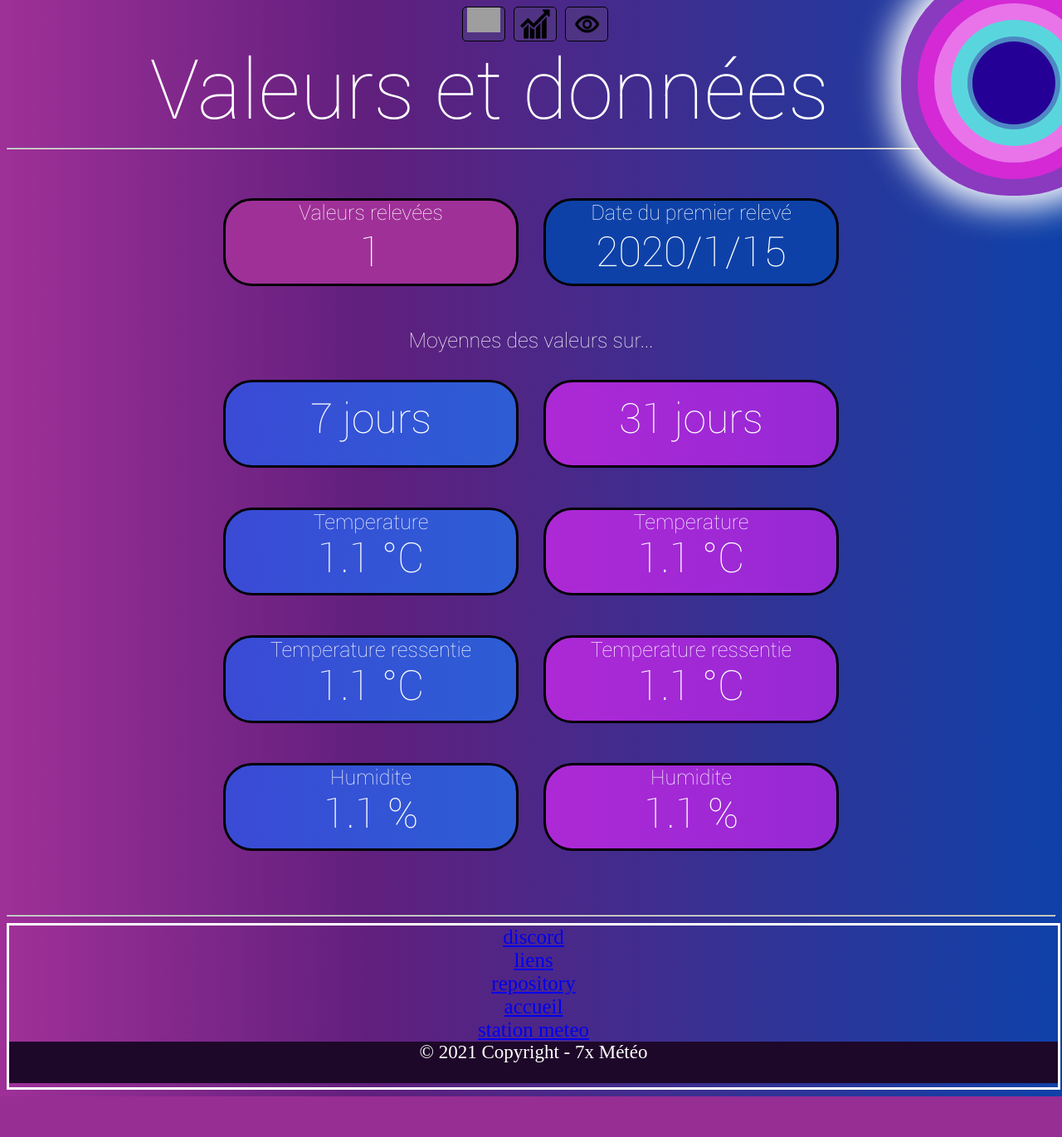
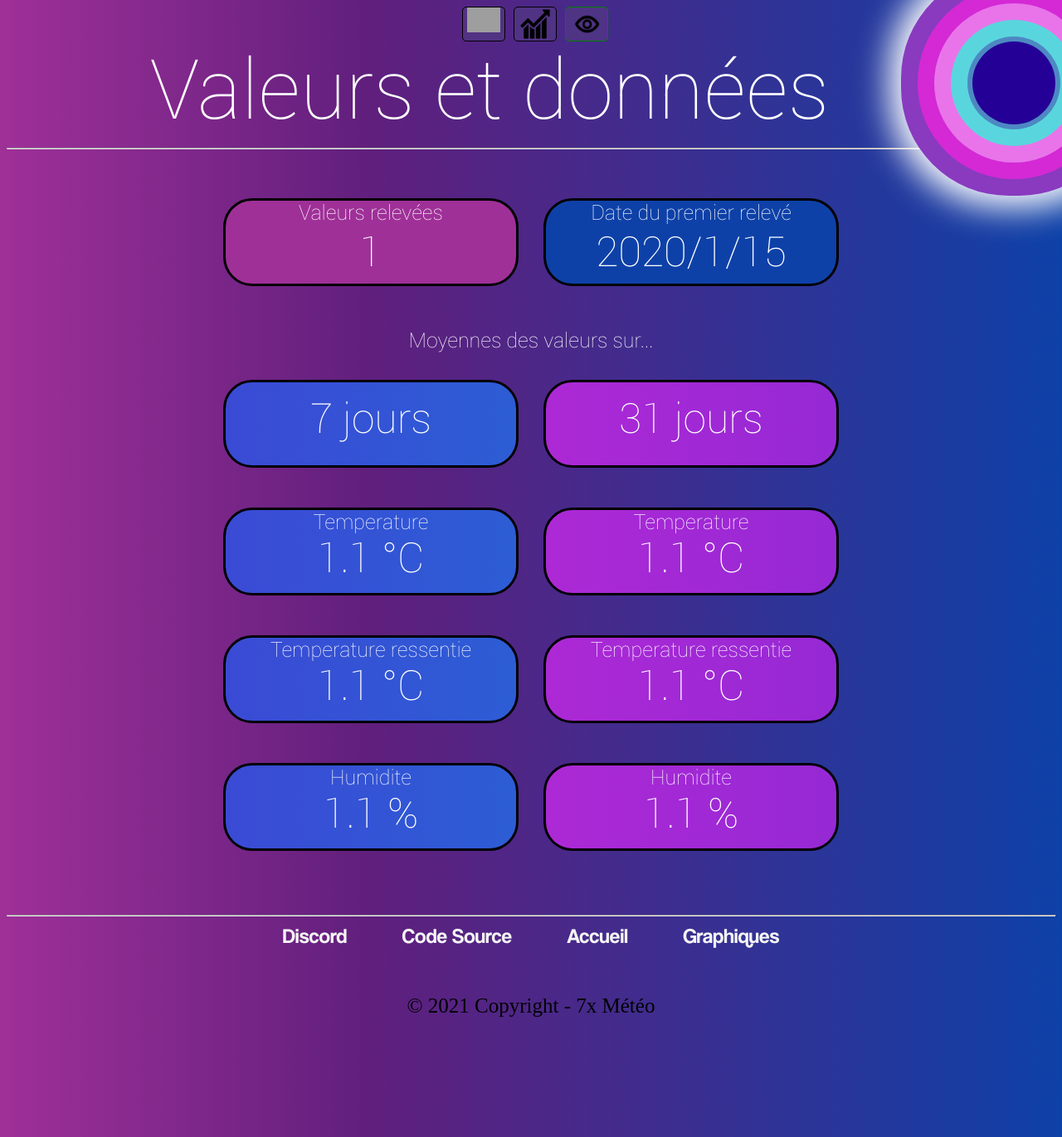
Before and after one commit to theoelsti/MicroProjet, a PHP site: page /median.php in a window 1280 px wide. Shown: the whole page at 83% size. Before the commit the page ends 1322 px from the top, so only its background shows below. Run offline with PHP 8.4, Linux system fonts and the light colour scheme; tables that the repository leaves empty hold one stand-in row (values such as "Sample post"); data that the repository does not hold is empty; grey boxes are pictures that could not be loaded.

Commit message:
Footer everything babe

```diff
--- a/RaspBerry/SiteWeb/median.php
+++ b/RaspBerry/SiteWeb/median.php
@@ -9,6 +9,7 @@
 
 <meta charset="utf-8">
 <link href="./styles/stylemedian.css" rel="stylesheet"/>
+<link href="./styles/footer.css" rel="stylesheet"/>
 <script src="./scripts/clock.js"></script>
 <link rel="stylesheet" href="./styles/topnav.css"      />
 
@@ -37,7 +38,7 @@
     </div>
     </a>
     <a href="#">
-        <div class="menubutton">
+        <div class="menubutton active">
             <img src="./images/eye.png" style="width: 40px">
         </div>
     </a>
@@ -365,27 +366,20 @@ getTotalValues()
 
 
 <div class="footer">
-    <a href="url">discord</a>
-    <br>
-    <a href="url">liens</a>
-    <br>
-    <a href="url">repository</a>
-    <br>
-    <a href="url">accueil</a>
-    <br>
-    <a href="url">station meteo</a>
-    <br>
-    <div class="footer-inside">
-        <div class="footer-about-us"></div>
-        <div class="footer-link-us"></div>
-        <div class="footer-things">
-            © 2021 Copyright - 7x Météo
-        </div>
+    <a href="https://discord.gg/JcWXQjXfUX" target="_blank" class="link">Discord</a>
+
+    <a href="https://github.com/theoelsti/MicroProjet" target="_blank" class="link">Code Source</a>
+
+    <a href="accueil.html"class="link">Accueil</a>
+
+    <a href="index.php?param=0&show=0" class="link">Graphiques</a>
+    </br>
+    </br>
+    </br>
+    <div>
+        © 2021 Copyright - 7x Météo
     </div>
 
-    <div class="footer-bottom">
-
-    </div>
 </div>
 <script src="./scripts/medianjs.js">   </script>
 </body>
--- /dev/null
+++ b/RaspBerry/SiteWeb/styles/footer.css
@@ -0,0 +1,33 @@
+
+.footer{
+	color:#fbfbfb;
+	height: 250px;
+	position: relative;
+	width: 100%;
+	text-align: center;
+	color: #000000;
+	font-size: 25px;
+
+
+
+
+}
+
+.footer .footer-things{
+	text-align: center;
+	color: #ffffff;
+	height: 50px;
+	width: 100%;
+	font-size: 23px;
+	position: absolute;
+	padding-bottom: 0px;
+}
+
+.link{
+	outline: none;
+	text-decoration: none;
+	padding: 30px;
+	margin-bottom: 30px;
+	font-family: coolvetica;
+	color: whitesmoke;
+}
--- a/RaspBerry/SiteWeb/styles/stylemedian.css
+++ b/RaspBerry/SiteWeb/styles/stylemedian.css
@@ -173,41 +173,6 @@ Style pour la date
     border-radius: 15px;
 }
 
-.footer{
-	color:#fbfbfb;
-	height: 195px;
-	position: relative;
-	width: 100%;
-	background: #000000;
-	text-align: center;
-	color: #000000;
-	font-size: 25px;
-
-	background: rgb(159,48,152);
-	background: linear-gradient(90deg, rgba(159,48,152,1) 0%, rgba(96,31,125,1) 35%, rgba(14,65,168,1) 100%);
-
-	border: 3px solid #ffffff;
-
-}
-
-
-
-
-
-
-
-.footer .footer-things{
-	text-align: center;
-	background: #1e0829;
-	color: #ffffff;
-	height: 50px;
-	width: 100%;
-	font-size: 23px;
-	position: absolute;
-	padding-bottom: 0px;
-}
-
-
 .scale{
 		display: flex;
 		justify-content: center;
```
Also changed, not shown: RaspBerry/SiteWeb/accueil.html (+18 -1 lines), RaspBerry/SiteWeb/index.php (+17 -0 lines).
